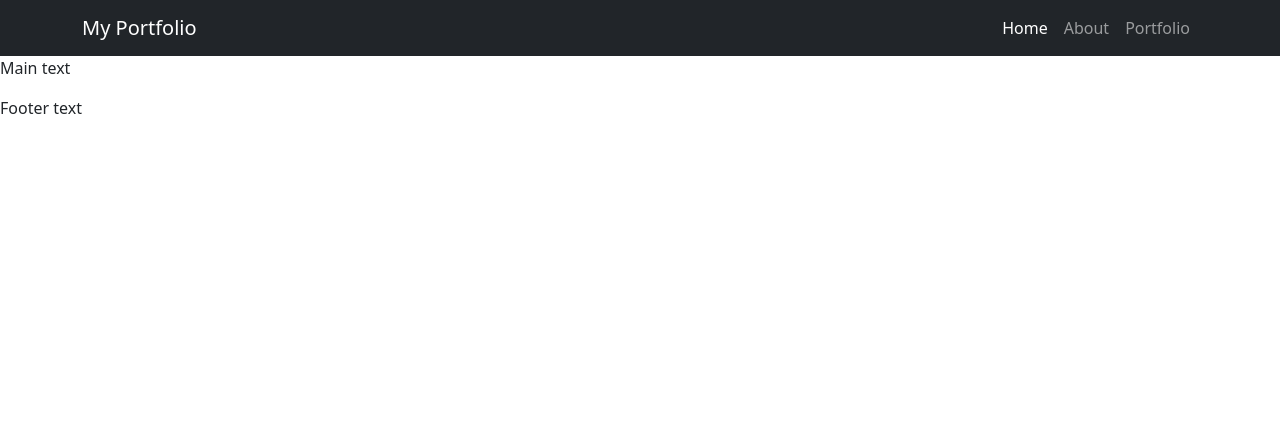
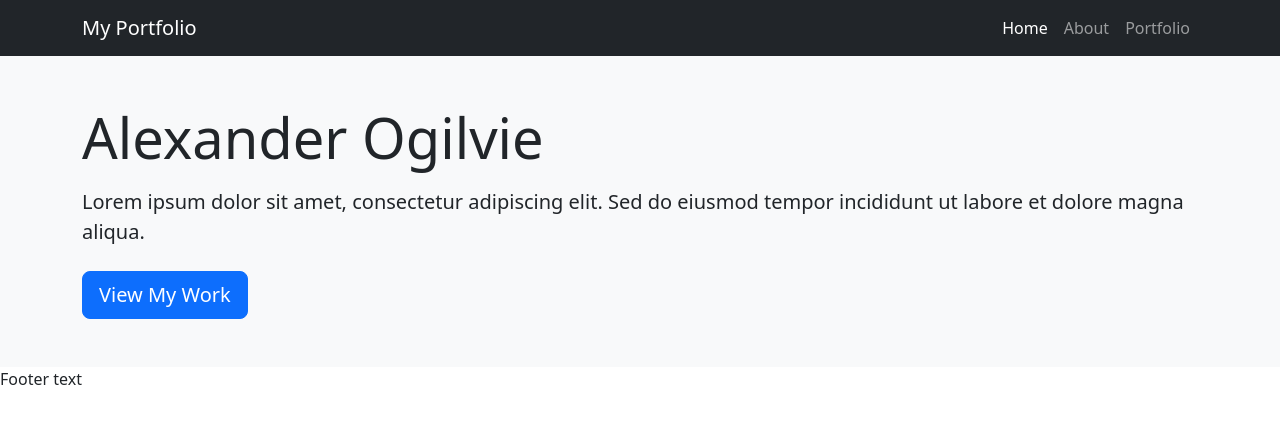
Before and after one commit to alex-ogilvie/portfolio, a plain HTML site: page index.html in a window 1280 px wide. Drawn offline with nearby package versions, Linux system fonts and the light colour scheme.

Commit message:
Added main heading + button

```diff
--- a/index.html
+++ b/index.html
@@ -32,7 +32,13 @@
     </header>
 
     <main>
-        <p>Main text</p>
+        <section class="hero bg-light py-5">
+            <div class="container text-centre">
+                <h1 class="display-4 mb-3">Alexander Ogilvie</h1>
+                <p class="lead mb-4">Lorem ipsum dolor sit amet, consectetur adipiscing elit. Sed do eiusmod tempor incididunt ut labore et dolore magna aliqua.</p>
+                <a href="portfolio.html" class="btn btn-primary btn-lg">View My Work</a>
+            </div>
+        </section>
     </main>
 
     <footer>
```
